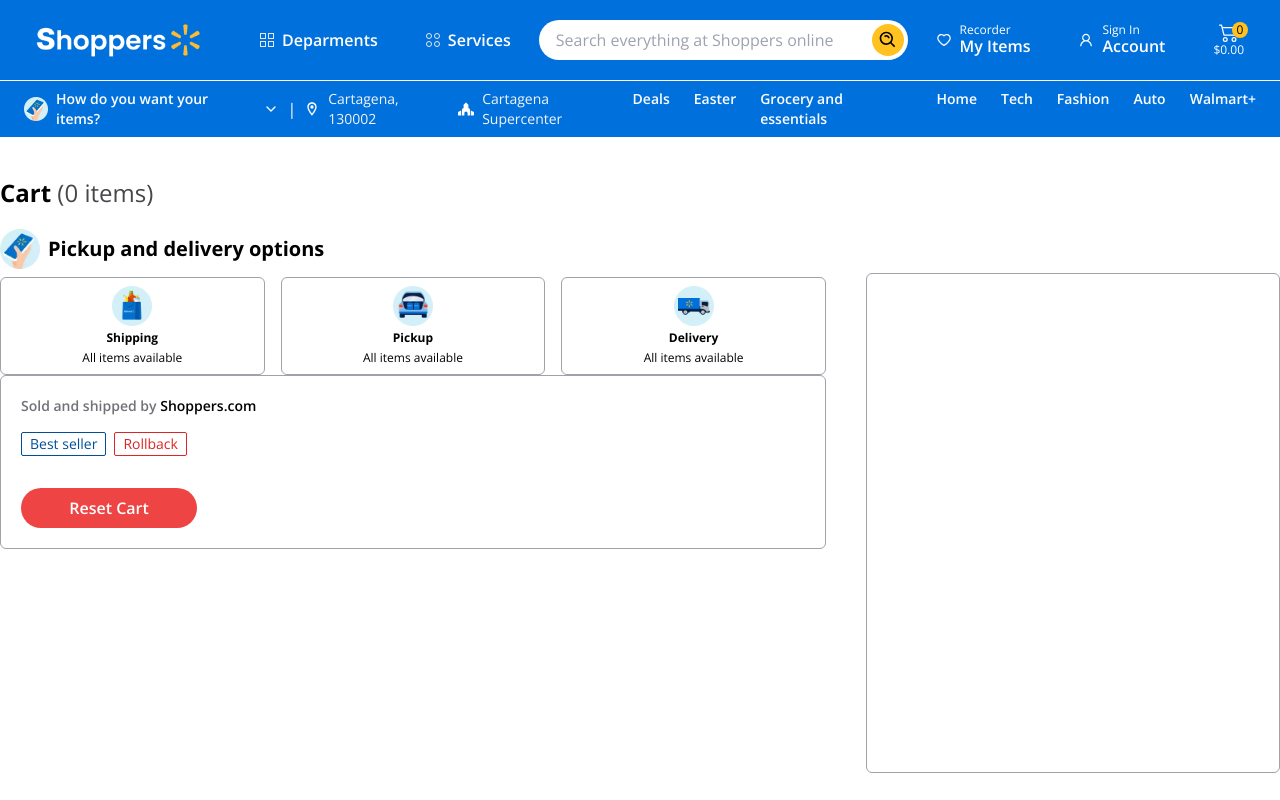
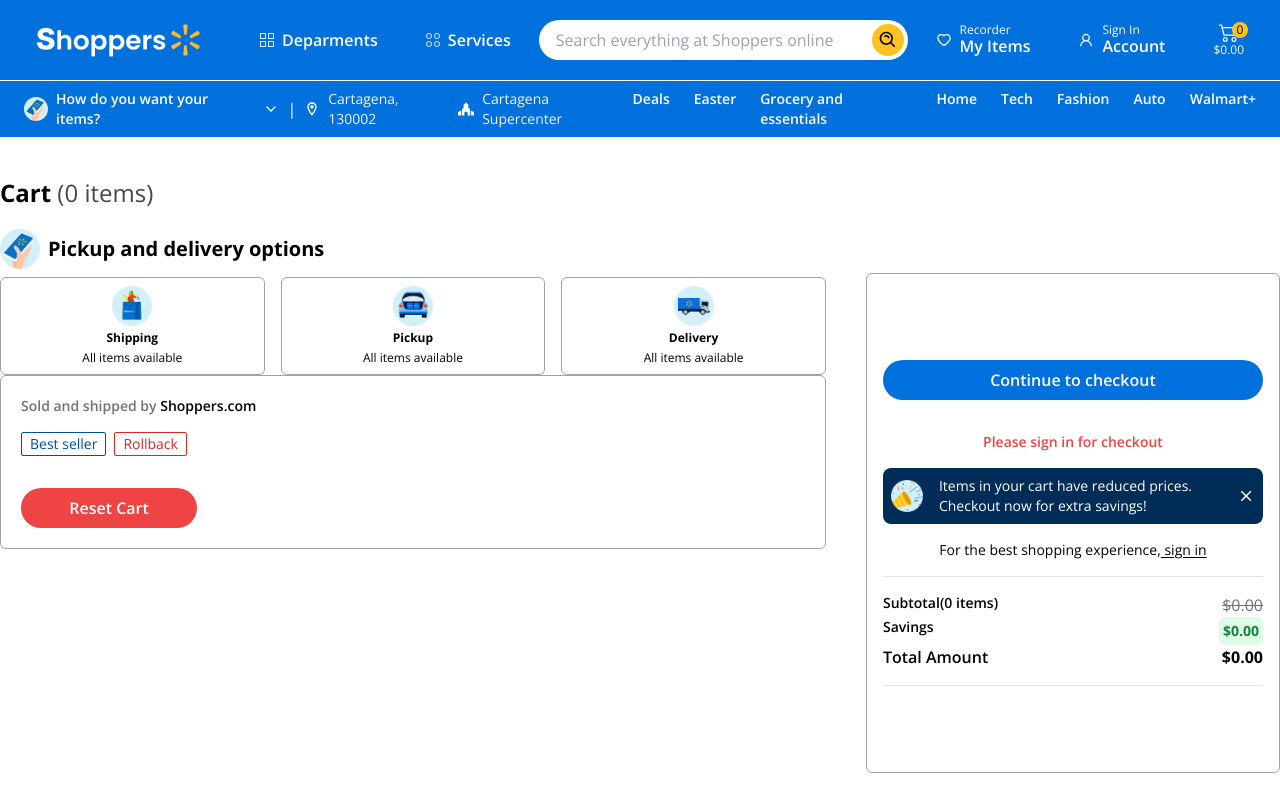
Before and after one commit to JKaypa/KaypaStore, a Next.js app: page /cart in a window 1280 px wide. Shown: the top 800 px of the page. Built offline with nearby package versions, Linux system fonts and the light colour scheme.

Commit message:
add subtotal, savings and total

```diff
--- a/components/Cart.tsx
+++ b/components/Cart.tsx
@@ -1,17 +1,30 @@
 import { Product } from "@/pages/api/productdata";
-import { phoneImg, ship1Img, ship2Img, ship3Img } from "@/public/assets/images";
+import { phoneImg, ship1Img, ship2Img, ship3Img, warningImg } from "@/public/assets/images";
 import Image from "next/image";
-import React from "react";
+import { useState, useEffect } from "react";
 import { useDispatch, useSelector } from "react-redux";
 import { TbReload } from "react-icons/tb";
 import { HiMinusSm } from "react-icons/hi";
 import { MdOutlineAdd } from "react-icons/md";
 import FormattedPrice from "./FormattedPrice";
-import { addToCart, minusQuantity } from "@/store/slice";
+import { addToCart, deleteProduct, minusQuantity, resetCart } from "@/store/slice";
+import { IoMdClose } from "react-icons/io";
 
 function Cart() {
-  const dispatch = useDispatch()
+  const dispatch = useDispatch();
   const cart = useSelector((state: any) => state.shopper.cart);
+  const [warningMsg, setwarningMsg] = useState(false);
+  let oldPrice = 0;
+  let total = 0;
+  cart.map((prod: Product) => {
+    oldPrice += prod.oldPrice * prod.quantity;
+    total += prod.price * prod.quantity;
+  });
+  let savings = total - oldPrice;
+
+  useEffect(() => {
+    setwarningMsg(true);
+  }, []);
 
   return (
     <div className="w-full py-10">
@@ -92,6 +105,7 @@
                             </p>
                             <div className="pt-2 flex gap-6">
                               <button
+                                onClick={() => dispatch(deleteProduct(prod._id))}
                                 className="text-sm underline underline-offset-2 text-zinc-600
                                 hover:no-underline hover:text-blue duration-300"
                               >
@@ -99,14 +113,22 @@
                               </button>
                               <div className="w-28 h-9 border border-zinc-400 rounded-full font-semibold flex items-center justify-between px-3 text-base">
                                 <button
-                                onClick={() => dispatch(minusQuantity({_id: prod._id, quantity: prod.quantity}))}
-                                className="text-base w-5 h-5 text-zinc-600 hover:bg-[#74767c] hover:text-white rounded-full flex items-center justify-center duration-200">
+                                  onClick={() =>
+                                    dispatch(
+                                      minusQuantity({ _id: prod._id, quantity: prod.quantity })
+                                    )
+                                  }
+                                  className="text-base w-5 h-5 text-zinc-600 hover:bg-[#74767c] hover:text-white rounded-full flex items-center justify-center duration-200"
+                                >
                                   <HiMinusSm />
                                 </button>
                                 <span>{prod.quantity}</span>
                                 <button
-                                onClick={() => dispatch(addToCart({_id: prod._id, quantity: prod.quantity}))}
-                                className="text-lg w-5 h-5 text-zinc-600 hover:bg-[#74767c] hover:text-white rounded-full flex items-center justify-center duration-200">
+                                  onClick={() =>
+                                    dispatch(addToCart({ _id: prod._id, quantity: prod.quantity }))
+                                  }
+                                  className="text-lg w-5 h-5 text-zinc-600 hover:bg-[#74767c] hover:text-white rounded-full flex items-center justify-center duration-200"
+                                >
                                   <MdOutlineAdd />
                                 </button>
                               </div>
@@ -124,7 +146,11 @@
                             <p className="bg-green-200 text-[8px] uppercase px-2 py-[1px]">
                               You save
                             </p>
-                            <p><FormattedPrice amount={prod.oldPrice * prod.quantity - prod.price * prod.quantity} /></p>
+                            <p className="font-semibold text- text-green-700">
+                              <FormattedPrice
+                                amount={prod.oldPrice * prod.quantity - prod.price * prod.quantity}
+                              />
+                            </p>
                           </div>
                         </div>
                       </div>
@@ -132,14 +158,72 @@
                   );
                 })}
               </div>
-              <button className="w-44 bg-red-500 text-white h-10 rounded-full text-base font-semibold hover:bg-red-800 duration-300">Reset Cart</button>
+              <button
+                onClick={() => dispatch(resetCart())}
+                className="w-44 bg-red-500 text-white h-10 rounded-full text-base font-semibold hover:bg-red-800 duration-300"
+              >
+                Reset Cart
+              </button>
             </div>
           </div>
         </div>
         <div
           className="w-1/3 p-4 mt-24 h-[500px] border border-zinc-400
           rounded-md flex flex-col justify-center gap-4"
-        ></div>
+        >
+          <div className="w-full flex flex-col gap-4 border-b border-b-zinc-200 pb-4">
+            <button className="bg-blue hover:bg-hoverBg w-full text-white h-10 rounded-full font-semibold duration-300">
+              Continue to checkout
+            </button>
+            <p className="text-sm text-center text-red-500 mt-4 font-semibold">
+              Please sign in for checkout
+            </p>
+            {warningMsg && (
+              <>
+                <div className="bg-[#002d58] text-white p-2 rounded-lg flex items-center justify-between gap-4">
+                  <Image src={warningImg} alt="warningImg" className="w-8" />
+                  <p className="text-sm">
+                    Items in your cart have reduced prices. Checkout now for extra savings!
+                  </p>
+                  <IoMdClose
+                    onClick={() => {
+                      setwarningMsg(false);
+                    }}
+                    className="text-3xl hover:text-red-400 cursor-pointer duration-200"
+                  />
+                </div>
+              </>
+            )}
+            <p className="text-sm text-center">
+              For the best shopping experience,
+              <span className="underline underline-offset-2"> sign in</span>
+            </p>
+          </div>
+          <div className="w-full flex flex-col gap-4 border-b border-b-zinc-200 pb-4">
+            <div className="flex- flex-col justify-between gap-1">
+              <div className="text-sm flex justify-between">
+                <p className="font-semibold">
+                  Subtotal<span>({cart.length} items)</span>
+                </p>
+                <p className="line-through text-zinc-500 text-base">
+                  <FormattedPrice amount={oldPrice} />
+                </p>
+              </div>
+              <div className="text-sm flex justify-between">
+                <p className="font-semibold">Savings</p>
+                <p className="font-bold text-green-700 bg-green-100 rounded-md p-1">
+                 <FormattedPrice amount={savings} />
+                </p>
+              </div>
+              <div className="text-sm flex justify-between">
+                <p className="font-semibold text-base">Total Amount</p>
+                <p className="font-bold text-base">
+                 <FormattedPrice amount={total} />
+                </p>
+              </div>
+            </div>
+          </div>
+        </div>
       </div>
     </div>
   );
--- a/components/Navbar.tsx
+++ b/components/Navbar.tsx
@@ -80,7 +80,7 @@
               <h2 className="text-base font-semibold -mt-1">Account</h2>
             </div>
           </div>
-          <Link href="cart">
+          <Link href="/cart">
             <div className="px-5 flex flex-col justify-center items-center rounded-full hover:bg-hoverBg duration-300 relative">
               <BsCart2 className="pt-1 text-2xl" />
               <p className="pb-1 text-xs">${totalAmount}</p>
--- a/pages/api/productdata.ts
+++ b/pages/api/productdata.ts
@@ -97,8 +97,8 @@
     title: "Beats Solo3",
     description:
       "Beats Solo3 Wireless On-Ear Headphones with Apple W1 Headphone Chip, Black, MX432LL/A",
-    oldPrice: 120.99,
-    price: 130.09,
+    oldPrice: 130.09,
+    price: 120.99,
     brand: "Beats by Dr. Dre",
     image: "https://i.ibb.co/rQKjVC2/5.webp",
     isNew: true,
```
Lines whose indentation alone changed are shown as unchanged.
